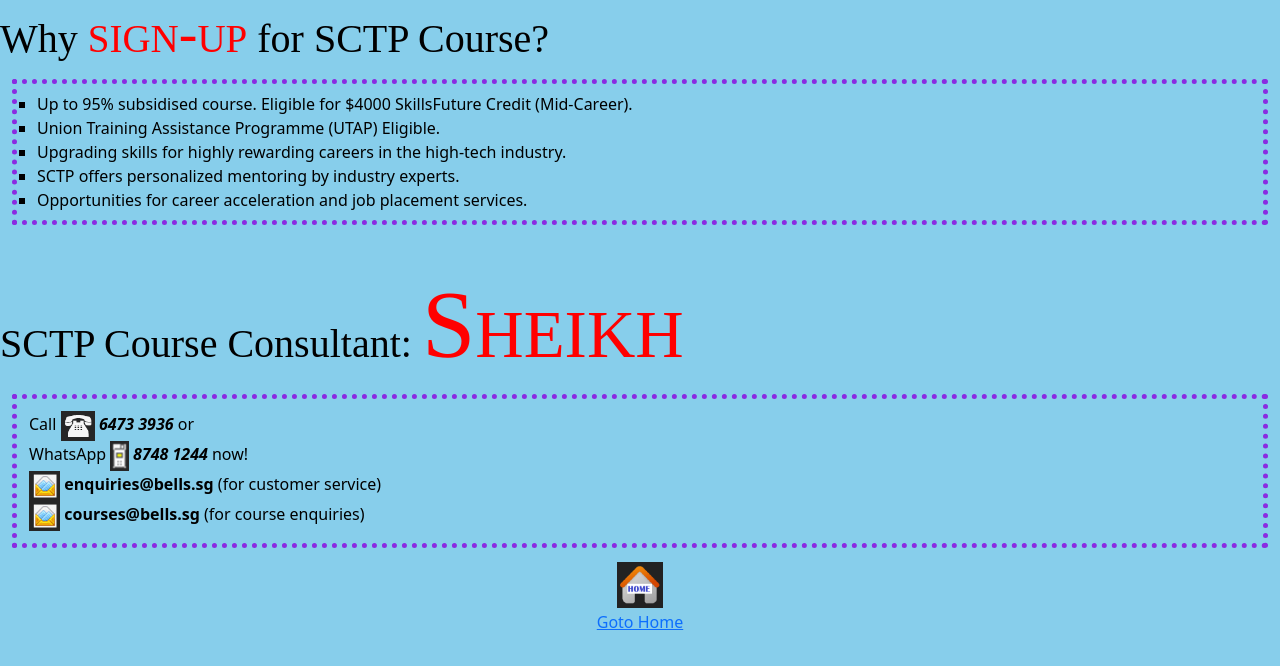
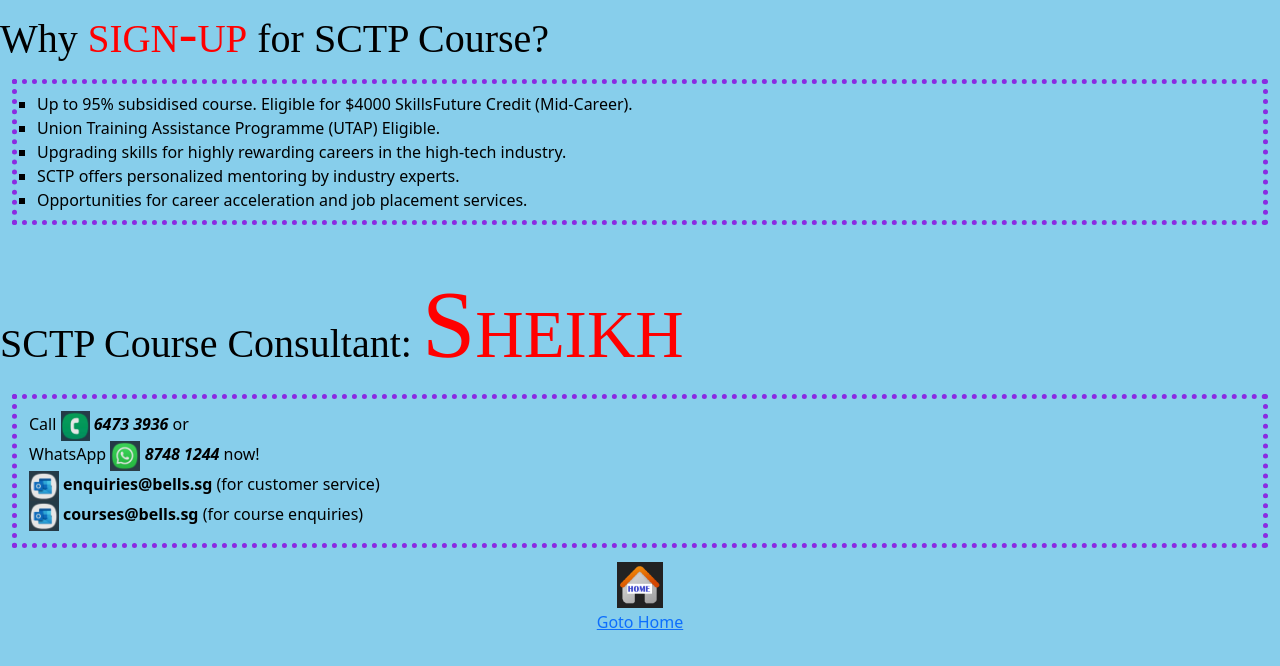
Before and after one commit to ngys9919/bells-test, a plain HTML site: page contact-us.html in a window 1280 px wide. Drawn offline with Linux system fonts and the light colour scheme.

Commit message:
Update Apps Images

```diff
--- a/contact-us.html
+++ b/contact-us.html
@@ -74,14 +74,14 @@
         <h1>SCTP Course Consultant: <span style="font-variant: small-caps; font-size: 12vh; color: red;">Sheikh</span></h1>
         <p id="contact-text">
             <!-- Call &#x0260E <strong><em>6473 3936</em></strong> or -->
-            Call <img src="img/phone.png" alt="phone image"class="img-fluid" id="logo"/> <strong><em>6473 3936</em></strong> or
+            Call <img src="img/phone-app.png" alt="phone image"class="img-fluid" id="logo"/> <strong><em>6473 3936</em></strong> or
             <br>
-            WhatsApp <img src="img/mobile.png" alt="mobile image"class="img-fluid" id="logo"/> <strong><em>8748 1244</em></strong> now!
+            WhatsApp <img src="img/whatsapp-app.png" alt="mobile image"class="img-fluid" id="logo"/> <strong><em>8748 1244</em></strong> now!
             <br>
-            <img src="img/email.png" alt="email image"class="img-fluid" id="logo"/>
+            <img src="img/outlook-app.png" alt="email image"class="img-fluid" id="logo"/>
             <strong>enquiries@bells.sg</strong> (for customer service)
             <br>
-            <img src="img/email.png" alt="email image"class="img-fluid" id="logo"/>
+            <img src="img/outlook-app.png" alt="email image"class="img-fluid" id="logo"/>
             <strong>courses@bells.sg</strong> (for course enquiries)
         </p>
     </div>
```
Also changed, not shown: about.html (+3 -1 lines), img/outlook-app.png (added), img/phone-app.png (added), img/whatsapp-app.png (added).
